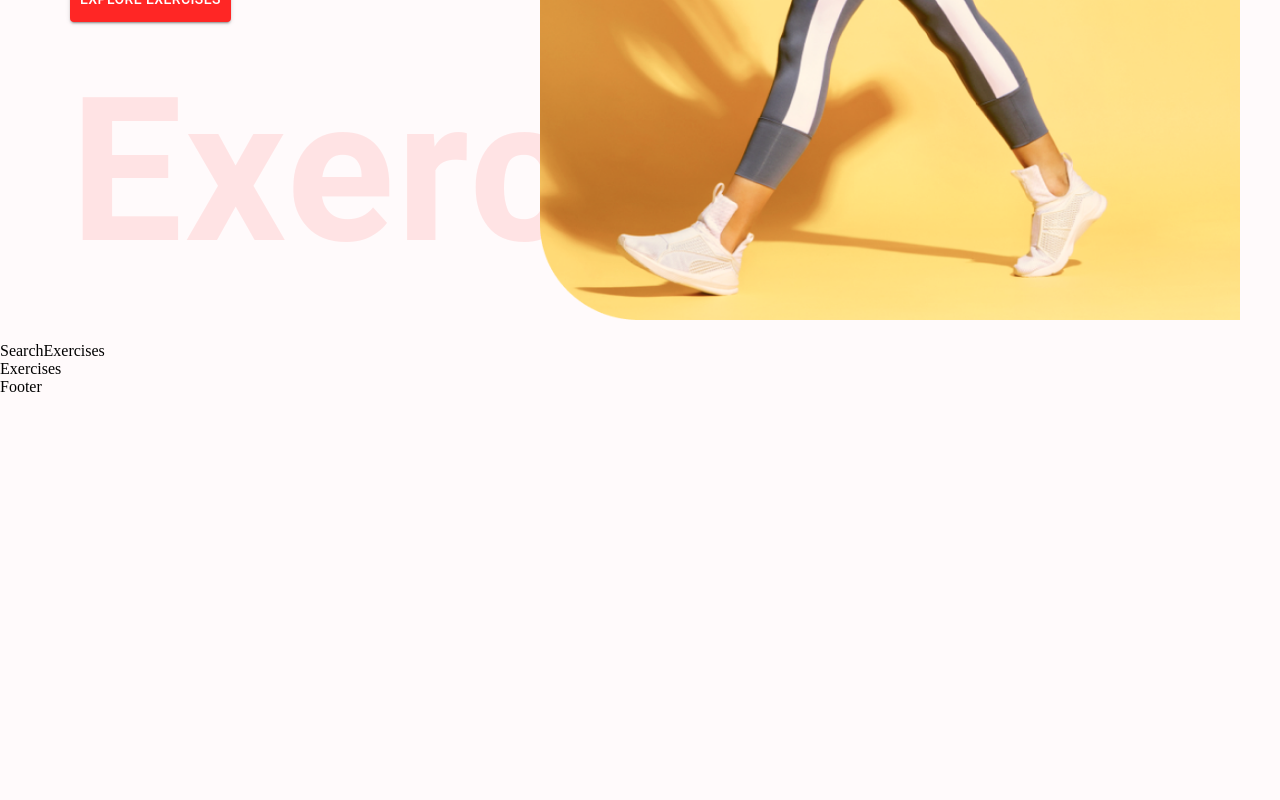
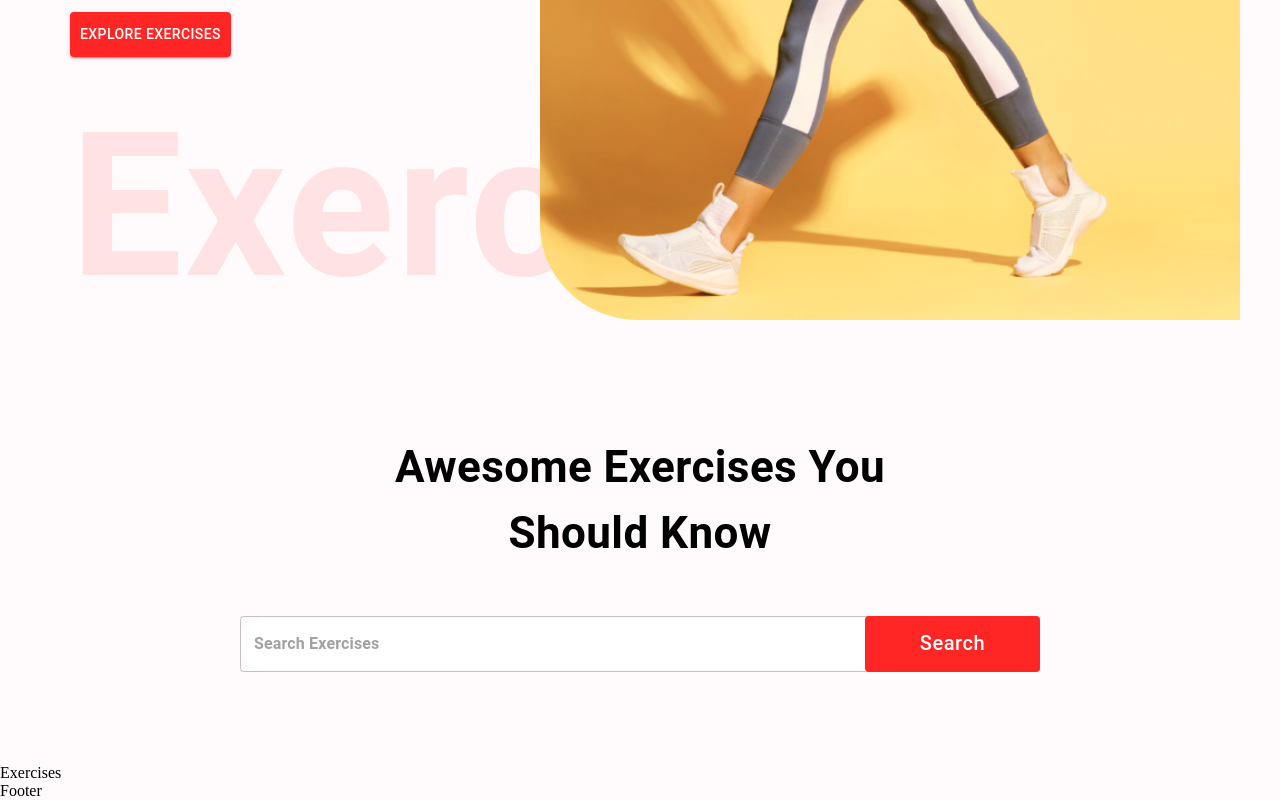
Before and after one commit to milanpanyik/gym_buddy, a React (Create React App) app: page / in a window 1280 px wide. Shown: the part 546-1346 px from the top of the page. Before the commit the page ends 942 px from the top, so only its background shows below. Built offline with nearby package versions, Linux system fonts and the light colour scheme.

Commit message:
setup SearchExercises

```diff
--- a/src/components/HeroBanner.js
+++ b/src/components/HeroBanner.js
@@ -12,7 +12,7 @@
       p="20px"
     >
       <Typography color="#FF2625" fontWeight="600" fontSize="26px">
-        Fitness Club
+        Gym Buddy
       </Typography>
       <Typography
         fontWeight={700}
@@ -20,10 +20,10 @@
         mb="23px"
         mt="30px"
       >
-        Sweat, Smile <br /> and Repeat
+        Go Harder Than <br/> Last Time!
       </Typography>
       <Typography fontSize="22px" lineHeight="35px" mb={4}>
-        Check out the most effective exercises
+        Check Out Exercises That <br/> Make You A Complete Gym Buddy!
       </Typography>
       <Button
         variant="contained"
--- a/src/components/SearchExercises.js
+++ b/src/components/SearchExercises.js
@@ -1,9 +1,49 @@
-import React from 'react'
-
+import React, { useEffect, useState } from "react";
+import { Box, Button, Stack, TextField, Typography } from "@mui/material";
 const SearchExercises = () => {
   return (
-    <div>SearchExercises</div>
-  )
-}
+    <Stack alignItems="center" mt="37px" justifyContent="center" p="20px">
+      <Typography
+        fontWeight={700}
+        sx={{
+          fontSize: { lg: "44px", xs: "30px" },
+        }}
+        mb="50px"
+        textAlign="center"
+      >
+        Awesome Exercises You <br /> Should Know
+      </Typography>
+      <Box position="relative" mb="72px">
+        <TextField
+          sx={{
+            input: { fontWeight: "700", border: "none", borderRadius: "4px" },
+            width: { lg: "800px", xs: "350px" },
+            backgroundColor: "#fff",
+            borderRadius: "40px",
+          }}
+          height="76px"
+          value=""
+          onChange={(e) => {}}
+          placeholder="Search Exercises"
+          type="text"
+        />
+        <Button className="search-btn"
+        sx={{
+            bgcolor:"#FF2625",
+            color: "#fff",
+            textTransform: "none",
+            width: { lg: "175px", xs: "80px" },
+            fontSize: { lg: "20px", xs: "14px" },
+            height: '56px',
+            position: "absolute",
+            right:'0'
+        }}
+        >
+          Search
+        </Button>
+      </Box>
+    </Stack>
+  );
+};
 
-export default SearchExercises
+export default SearchExercises;
```
